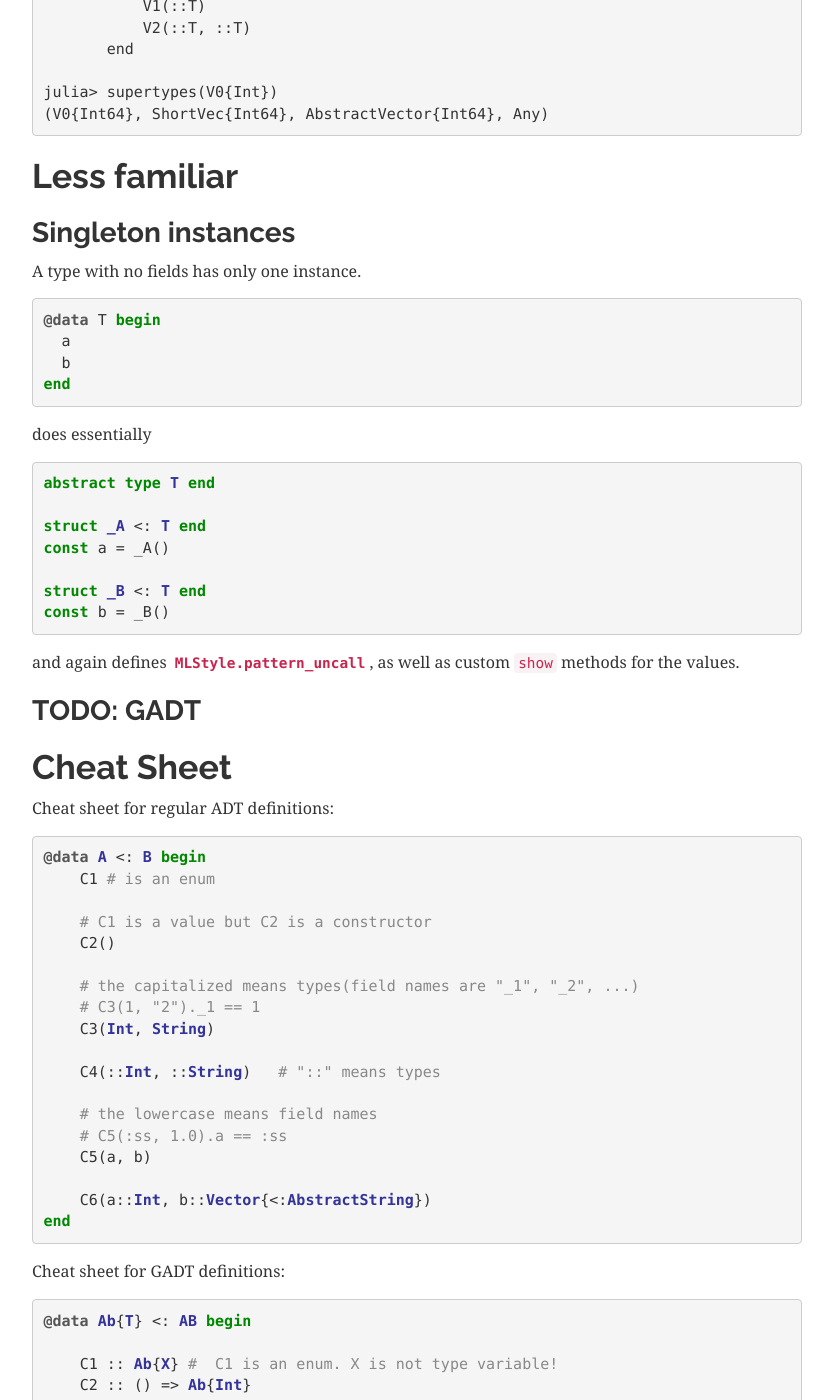
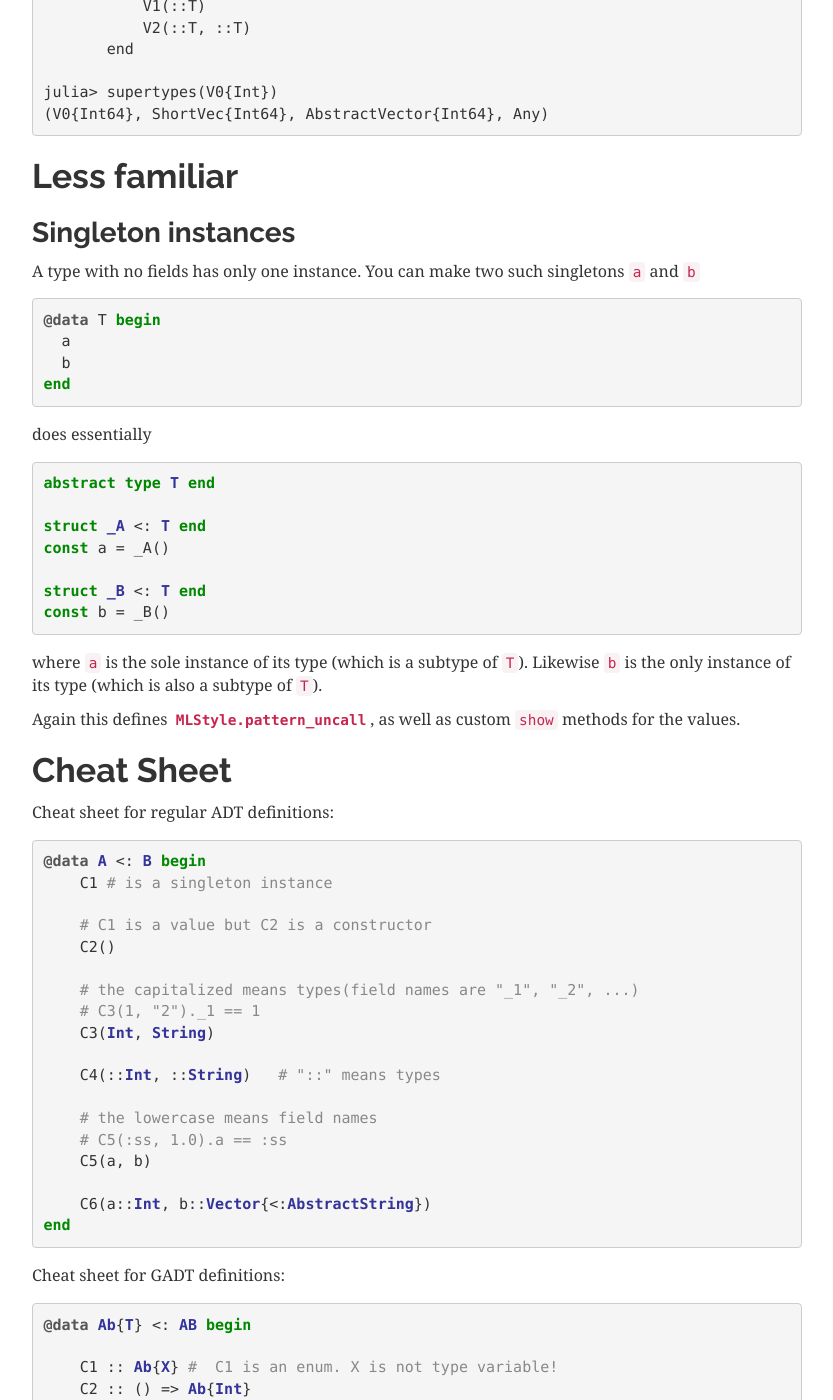
Before and after one commit to thautwarm/MLStyle.jl, a Sphinx documentation site: the page built from docs/syntax/adt.md, in a window 1280 px wide and 1400 px high, scrolled down 2206 px. Shown: the whole window, without its empty margins (38-871 px from the left). Built offline with Sphinx 7.4.7, drawn with Linux system fonts in a browser that asks for light colours.

Commit message:
Update adt tutorial

````diff
--- a/docs/syntax/adt.md
+++ b/docs/syntax/adt.md
@@ -117,7 +117,7 @@ Less familiar
 
 ### Singleton instances
 
-A type with no fields has only one instance.
+A type with no fields has only one instance. You can make two such singletons `a` and `b`
 
 ```jl
 @data T begin
@@ -138,10 +138,9 @@ struct _B <: T end
 const b = _B()
 ```
 
-and again defines [`MLStyle.pattern_uncall`](@ref), as well as custom `show` methods for the values.
+where `a` is the sole instance of its type (which is a subtype of `T`). Likewise `b` is the only instance of its type (which is also a subtype of `T`).
 
-
-### TODO: GADT
+Again this defines [`MLStyle.pattern_uncall`](@ref), as well as custom `show` methods for the values.
 
 
 
@@ -152,7 +151,7 @@ Cheat sheet for regular ADT definitions:
 
 ```julia
 @data A <: B begin
-    C1 # is an enum
+    C1 # is a singleton instance
 
     # C1 is a value but C2 is a constructor
     C2()
````
